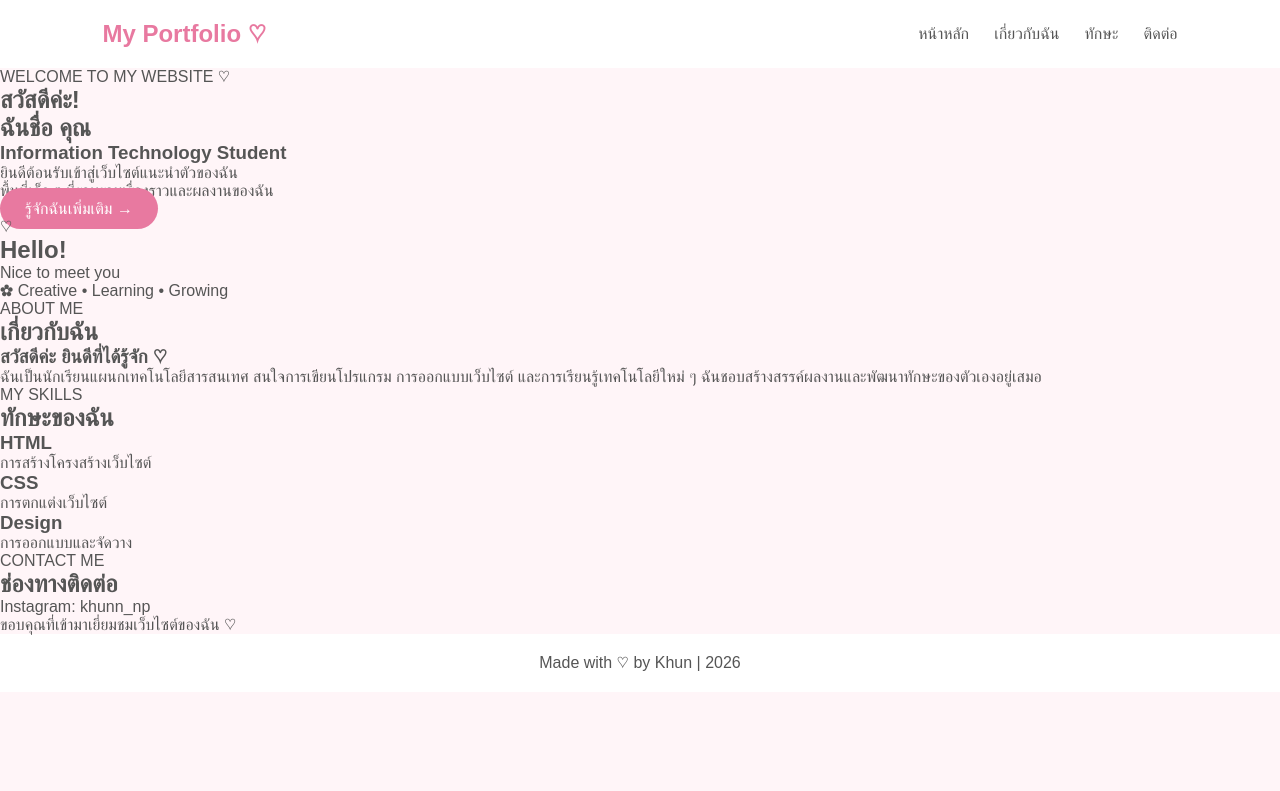
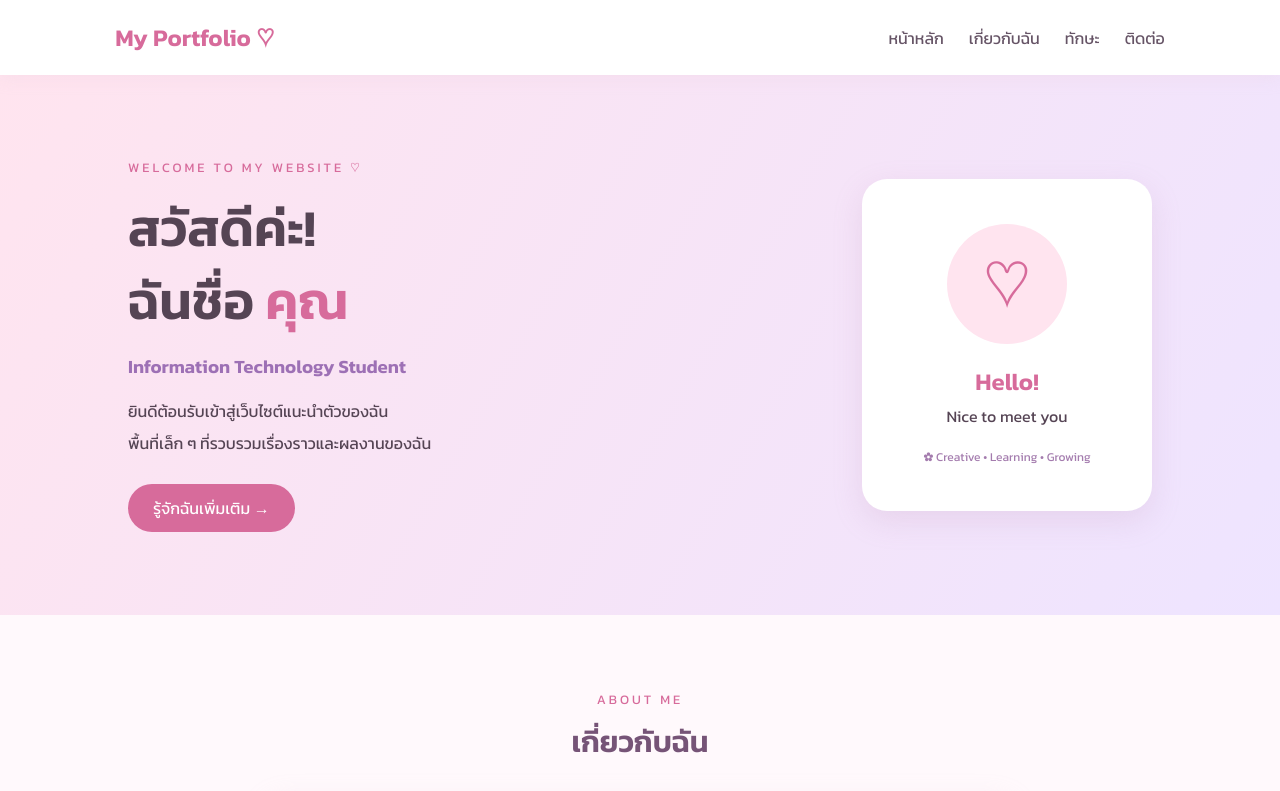
Before and after one commit to Nattayakun/my-portfolio, a plain HTML site: page index.html in a window 1280 px wide. Shown: the top 791 px of the page. Drawn offline with Linux system fonts and the light colour scheme.

Commit message:
Update style.css

```diff
--- a/style.css
+++ b/style.css
@@ -3,81 +3,224 @@
     margin: 0;
     padding: 0;
     box-sizing: border-box;
-    font-family: Arial, sans-serif;
+    font-family: 'Kanit', sans-serif;
+    scroll-behavior: smooth;
 }
 
 body {
-    background: #fff5f8;
-    color: #555;
+    background: #fff9fc;
+    color: #554454;
 }
 
 nav {
-    background: white;
-    padding: 20px 8%;
     display: flex;
     justify-content: space-between;
     align-items: center;
+    padding: 20px 9%;
+    background: white;
+    position: sticky;
+    top: 0;
+    z-index: 10;
+    box-shadow: 0 3px 15px #e9cbdc40;
 }
 
 nav h2 {
-    color: #e879a0;
+    color: #d76b9b;
 }
 
 nav ul {
     display: flex;
+    gap: 25px;
     list-style: none;
-    gap: 25px;
 }
 
 nav a {
+    color: #665466;
     text-decoration: none;
-    color: #555;
+    transition: 0.3s;
 }
 
-.home {
-    text-align: center;
-    padding: 110px 20px;
-    background: linear-gradient(135deg, #ffe0eb, #f1e5ff);
+nav a:hover {
+    color: #d76b9b;
 }
 
-.home h1 {
-    color: #d85d8a;
-    font-size: 40px;
+.hero {
+    min-height: 540px;
+    padding: 80px 10%;
+    display: flex;
+    align-items: center;
+    justify-content: space-between;
+    gap: 40px;
+    background: linear-gradient(120deg, #ffe4ef, #eee4ff);
+}
+
+.welcome, .subtitle {
+    color: #d76b9b;
+    letter-spacing: 3px;
+    font-size: 13px;
+}
+
+.hero h1 {
+    font-size: 52px;
+    line-height: 1.4;
+    margin: 15px 0;
+}
+
+.hero h1 span {
+    color: #d76b9b;
+}
+
+.hero h3 {
+    color: #9d70b5;
     margin-bottom: 15px;
 }
 
-.home h2 {
+.hero-text > p:not(.welcome) {
+    line-height: 2;
+    margin-bottom: 25px;
+}
+
+.btn {
+    display: inline-block;
+    background: #d76b9b;
+    color: white;
+    text-decoration: none;
+    padding: 12px 25px;
+    border-radius: 30px;
+    transition: 0.3s;
+}
+
+.btn:hover {
+    background: #ad5685;
+    transform: translateY(-3px);
+}
+
+.hero-card {
+    background: white;
+    padding: 45px 35px;
+    border-radius: 25px;
+    text-align: center;
+    width: 290px;
+    box-shadow: 0 10px 30px #b98cae30;
+}
+
+.profile-icon {
+    background: #ffe4ef;
+    color: #d76b9b;
+    font-size: 65px;
+    width: 120px;
+    height: 120px;
+    line-height: 120px;
+    border-radius: 50%;
+    margin: auto auto 20px;
+}
+
+.hero-card h2 {
+    color: #d76b9b;
+    margin-bottom: 5px;
+}
+
+.hero-card span {
+    display: block;
+    font-size: 12px;
+    color: #a47cae;
+    margin-top: 20px;
+}
+
+.section {
+    padding: 75px 10%;
+    text-align: center;
+}
+
+.section h2 {
+    font-size: 30px;
+    margin: 10px 0 30px;
+    color: #765477;
+}
+
+.about-card, .contact-card {
+    background: white;
+    padding: 35px;
+    border-radius: 20px;
+    max-width: 750px;
+    margin: auto;
+    box-shadow: 0 5px 25px #e9cbdc40;
+    line-height: 2;
+}
+
+.about-card h3 {
+    color: #d76b9b;
     margin-bottom: 15px;
 }
 
-.home p {
-    margin-bottom: 30px;
+.skills {
+    background: #fff0f6;
 }
 
-.btn {
-    background: #e879a0;
-    color: white;
-    padding: 12px 25px;
-    border-radius: 25px;
-    text-decoration: none;
+.skill-container {
+    display: flex;
+    justify-content: center;
+    flex-wrap: wrap;
+    gap: 20px;
 }
 
-.about, .contact {
-    text-align: center;
-    padding: 65px 20px;
+.skill-card {
+    background: white;
+    padding: 30px 25px;
+    border-radius: 18px;
+    width: 220px;
+    box-shadow: 0 5px 20px #e9cbdc40;
+    transition: 0.3s;
 }
 
-.about h2, .contact h2 {
-    color: #d85d8a;
-    margin-bottom: 20px;
+.skill-card:hover {
+    transform: translateY(-7px);
 }
 
-.about p {
+.skill-card h3 {
+    color: #d76b9b;
+    margin-bottom: 10px;
+}
+
+.contact-card p {
     margin: 10px;
 }
 
 footer {
     text-align: center;
-    padding: 20px;
-    background: white;
+    padding: 25px;
+    background: #f5e7f1;
+    color: #916c8d;
 }
+
+@media (max-width: 700px) {
+    nav {
+        flex-direction: column;
+        gap: 15px;
+    }
+
+    nav ul {
+        gap: 13px;
+        flex-wrap: wrap;
+        justify-content: center;
+    }
+
+    .hero {
+        flex-direction: column;
+        text-align: center;
+        padding: 60px 20px;
+    }
+
+    .hero h1 {
+        font-size: 38px;
+    }
+
+    .hero-card {
+        width: 100%;
+        max-width: 290px;
+    }
+
+    .section {
+        padding: 55px 20px;
+    }
+}
```
